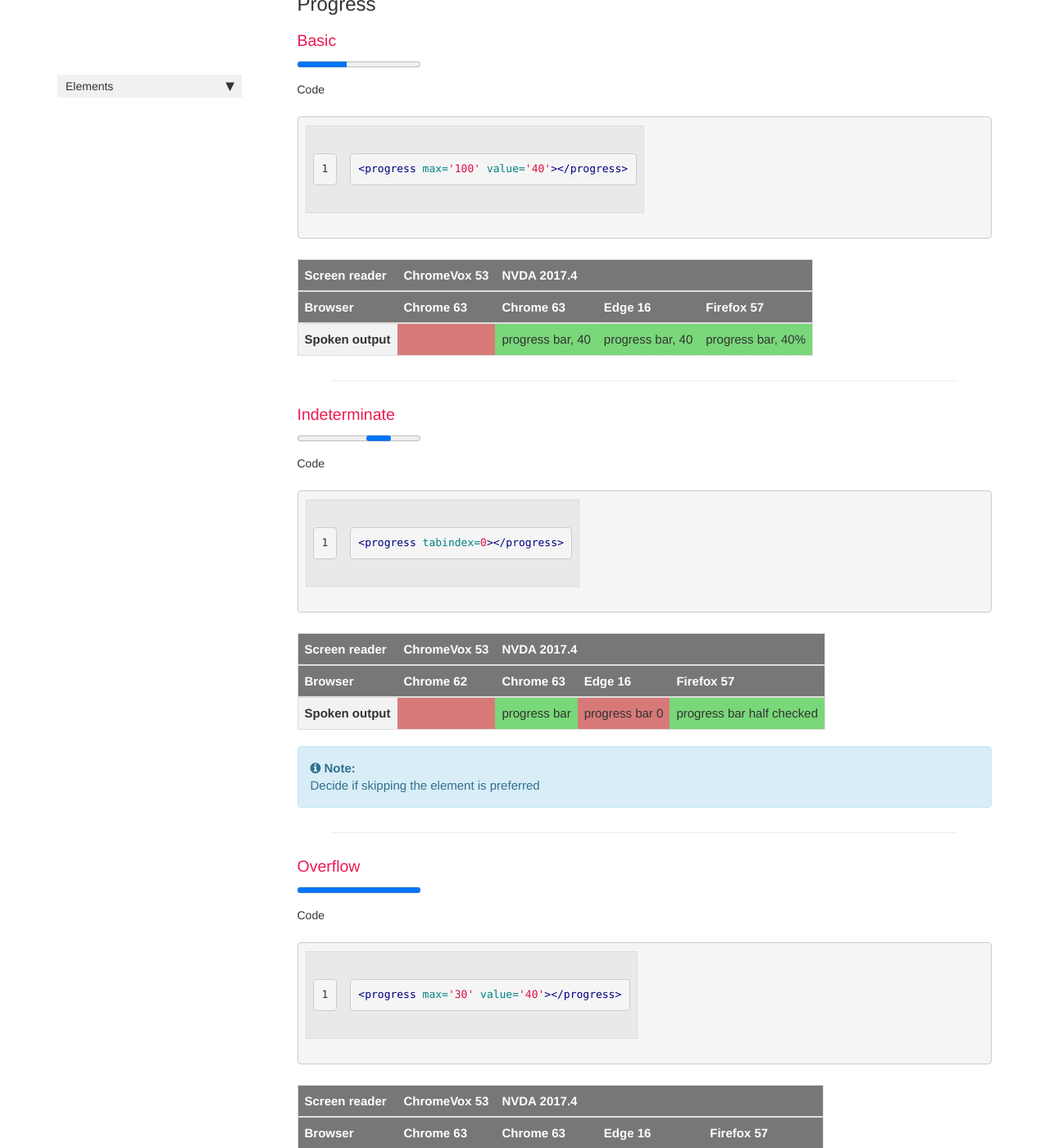
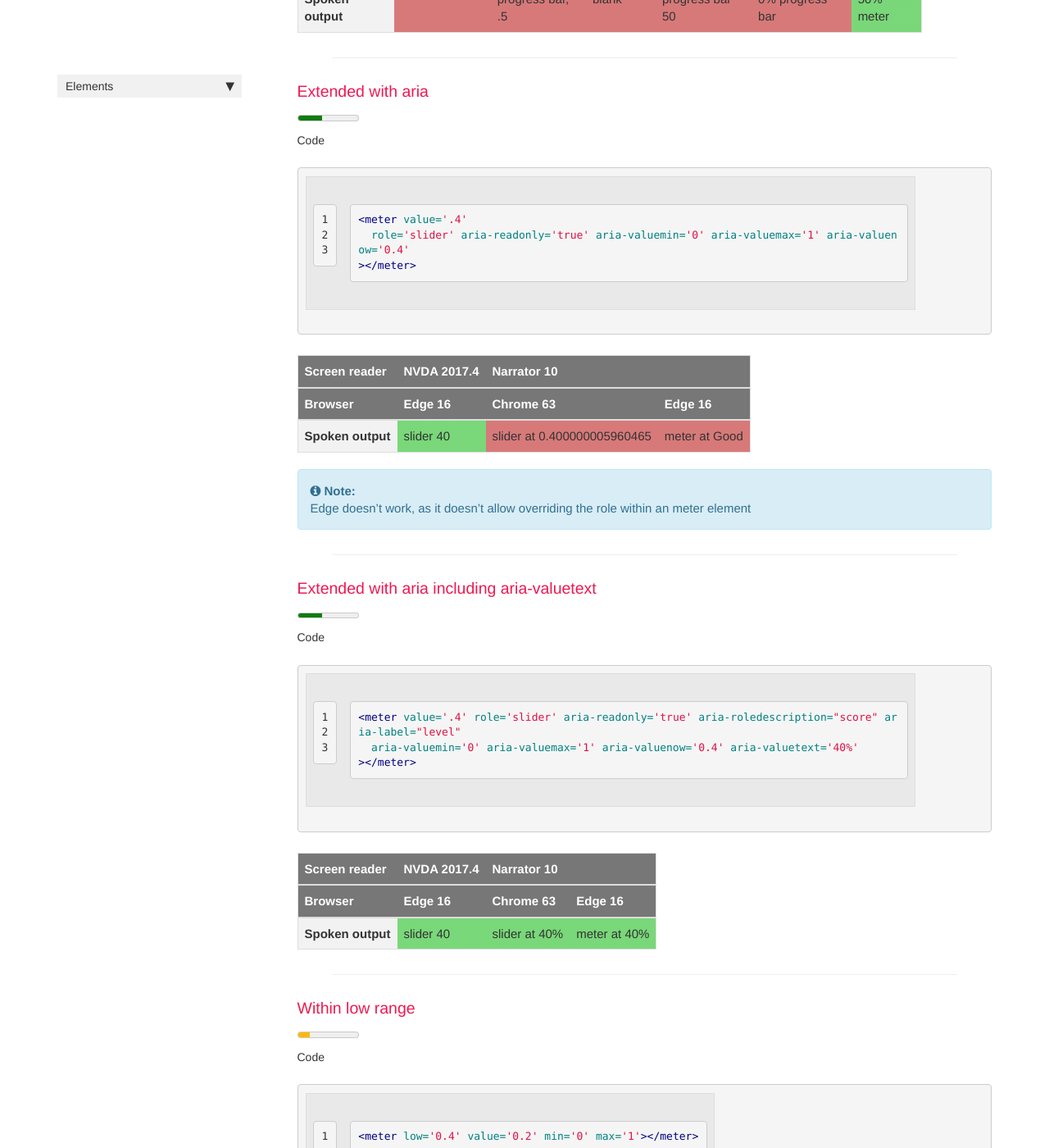
Before and after one commit to lemnis/accessible-web, a Jekyll site: the page built from tests.html, in a window 1280 px wide and 1400 px high, scrolled down 8237 px. Shown: the whole window at 82% size. Built offline with Jekyll 4.4.1, drawn with Linux system fonts in a browser that asks for light colours; nearby versions of some CDN libraries; comment, search, counter and statistics services are not loaded; some of the changed text lies outside the part shown.

Commit message:
Added progress + meter pages  and extended test results

````diff
--- a/_data/results/details.yml
+++ b/_data/results/details.yml
@@ -57,7 +57,7 @@
       <div role="button" aria-expanded="true" aria-controls="fb-details-content">
         Test
       </div>
-      <div id="fb-details-content>
+      <div id="fb-details-content">
         content
       </div>
     </div>
--- a/_data/results/meter.yml
+++ b/_data/results/meter.yml
@@ -1,6 +1,7 @@
+# I don't know why edge doesn't support overriding the role, but allows aria-valuetext
 -
-  title: "Low"
-  code: "<meter min='0' max='100' low='25' optimum='15' value='10'></meter>"
+  title: "Basic"
+  code: "<meter value='0.5'></meter>"
   results:
     ChromeVox:
       53:
@@ -9,4 +10,81 @@
     NVDA:
       2017.4:
         Chrome:
-          63: { valid: true, output: "progress bar" }
+          63: { valid: false, output: "progress bar, .5" }
+        Firefox:
+          57: { valid: false, output: "blank" }
+        Edge:
+          16: { valid: false, output: "progress bar 50" }
+    Narrator:
+      # Version based on windows version
+      10:
+        Chrome:
+          63: { valid: false, skipped: true, output: "0% progress bar" }
+        Edge:
+          16: { valid: true, output: "50% meter" }
+-
+  title: "Extended with ARIA"
+  code: |
+    <meter value='.4'
+      role='slider' aria-readonly='true' aria-valuemin='0' aria-valuemax='1' aria-valuenow='0.4'
+    ></meter>
+  remarks: "Edge doesn't work, as it doesn't allow overriding the role within an meter element"
+  results:
+    NVDA:
+      2017.4:
+        Edge:
+          16: { valid: true, output: "slider 40"  }
+    Narrator:
+      # Version based on windows version
+      10:
+        Chrome:
+          63: { valid: false, skipped: true, output: "slider at 0.400000005960465" }
+        Edge:
+          16: { valid: false, output: "meter at Good" }
+-
+  title: "Extended with ARIA including aria-valuetext"
+  code: |
+    <meter value='.4' role='slider' aria-readonly='true' aria-roledescription="score" aria-label="level"
+      aria-valuemin='0' aria-valuemax='1' aria-valuenow='0.4' aria-valuetext='40%'
+    ></meter>
+  results:
+    NVDA:
+      2017.4:
+        Edge:
+          16: { valid: true, output: "slider 40" }
+    Narrator:
+      # Version based on windows version
+      10:
+        Chrome:
+          63: { valid: true, skipped: true, output: "slider at 40%" }
+        Edge:
+          16: { valid: true, output: "meter at 40%" }
+-
+  title: "within low range"
+  code: "<meter low='0.4' value='0.2' min='0' max='1'></meter>"
+  results:
+    NVDA:
+      2017.4:
+        Edge:
+          16: { valid: false, output: "progress bar 20"}
+    Narrator:
+    # Version based on windows version
+      10:
+        Edge:
+          16: { valid: false, output: "20% meter"}
+-
+  title: "within low range extended with aria"
+  code: |
+    <meter value='.4' role='slider' aria-readonly='true'
+      aria-valuemin='0' aria-valuemax='1' aria-valuenow='0.4' aria-valuetext='low'
+    ></meter>
+  results:
+    NVDA:
+      2017.4:
+        Edge:
+          16: { valid: false, output: "slider 40" }
+    Narrator:
+    # Version based on windows version
+      10:
+        Edge:
+          16: { valid: true, output: "meter at low"}
--- a/_data/sidebars/default.yml
+++ b/_data/sidebars/default.yml
@@ -18,3 +18,9 @@ entries:
     - title: Menu
       url: /menu
       output: web
+    - title: Meter
+      url: /meter
+      output: web
+    - title: Progress
+      url: /progress
+      output: web
--- /dev/null
+++ b/pages/meter.md
@@ -0,0 +1,41 @@
+---
+title: "&lt;meter&gt;"
+last_updated: 16 Januari, 2018
+summary: "WIP"
+sidebar: default
+permalink: meter
+---
+
+The aria specification does not specify an native mapping or aria role to the meter element.
+
+I would propose to use the role `slider` with `aria-readonly="true"` as fallback. As the both supposed to show a range that is not changeable by the user.
+
+{% include note.html content="IE doesn't natively support the meter elements" %}
+
+## Advised markup
+
+### Emmet
+
+```css
+meter[role="slider"][aria-valuemin="0"][aria-valuemax="1"][aria-readonly="true"][aria-valuenow][value]
+```
+
+### HTML
+
+```html
+<meter role='slider' aria-readonly="true" aria-valuemin="0" aria-valuemax="1" value="0.3" aria-valuenow="0.3">
+</meter>
+```
+
+{% include custom/screen_reader_results.liquid stats=site.data.results.meter %}
+
+##  Browser support
+
+<p class="ciu_embed" data-feature="meter" data-periods="future_2,future_1,current,past_1,past_2">
+  <a href="http://caniuse.com/#feat=meter">Can I Use meter?</a> Data on support for the meter feature across the major browsers from caniuse.com.
+</p>
+<script src="//cdn.jsdelivr.net/caniuse-embed/1.1.0/caniuse-embed.min.js"></script>
+
+## Specifications
+* [MDN](https://developer.mozilla.org/en-US/docs/Web/HTML/Element/meter)
+* [HTML 5 - meter element](https://www.w3.org/TR/html/interactive-elements.html#the-meter-element)
--- /dev/null
+++ b/pages/progress.md
@@ -0,0 +1,42 @@
+---
+title: "&lt;progress&gt;"
+last_updated: 16 Januari, 2018
+summary: "WIP"
+sidebar: default
+permalink: progress
+---
+
+#### Keep in mind
+
+* `aria-valuemin` should always be equal to `min`
+* `aria-valuemax` should always be equal to `max`
+* `aria-valuenow` should always be equal to `value`
+* values that are higher than the allowed max value could result in unwanted behavior
+
+## Advised markup
+
+### Emmet
+
+```css
+progress[role="progressbar"][aria-valuenow][value]
+```
+
+### HTML
+
+```html
+<progress role='progressbar' value="" aria-valuenow="">
+</progress>
+```
+
+{% include custom/screen_reader_results.liquid stats=site.data.results.progress %}
+
+##  Browser support
+
+<p class="ciu_embed" data-feature="progress" data-periods="future_2,future_1,current,past_1,past_2">
+  <a href="http://caniuse.com/#feat=progress">Can I Use progress?</a> Data on support for the progress feature across the major browsers from caniuse.com.
+</p>
+<script src="//cdn.jsdelivr.net/caniuse-embed/1.1.0/caniuse-embed.min.js"></script>
+
+## Specifications
+* [MDN](https://developer.mozilla.org/en-US/docs/Web/HTML/Element/progress)
+* [HTML 5 - progress element](https://www.w3.org/TR/html/sec-forms.html#the-progress-element)
````
